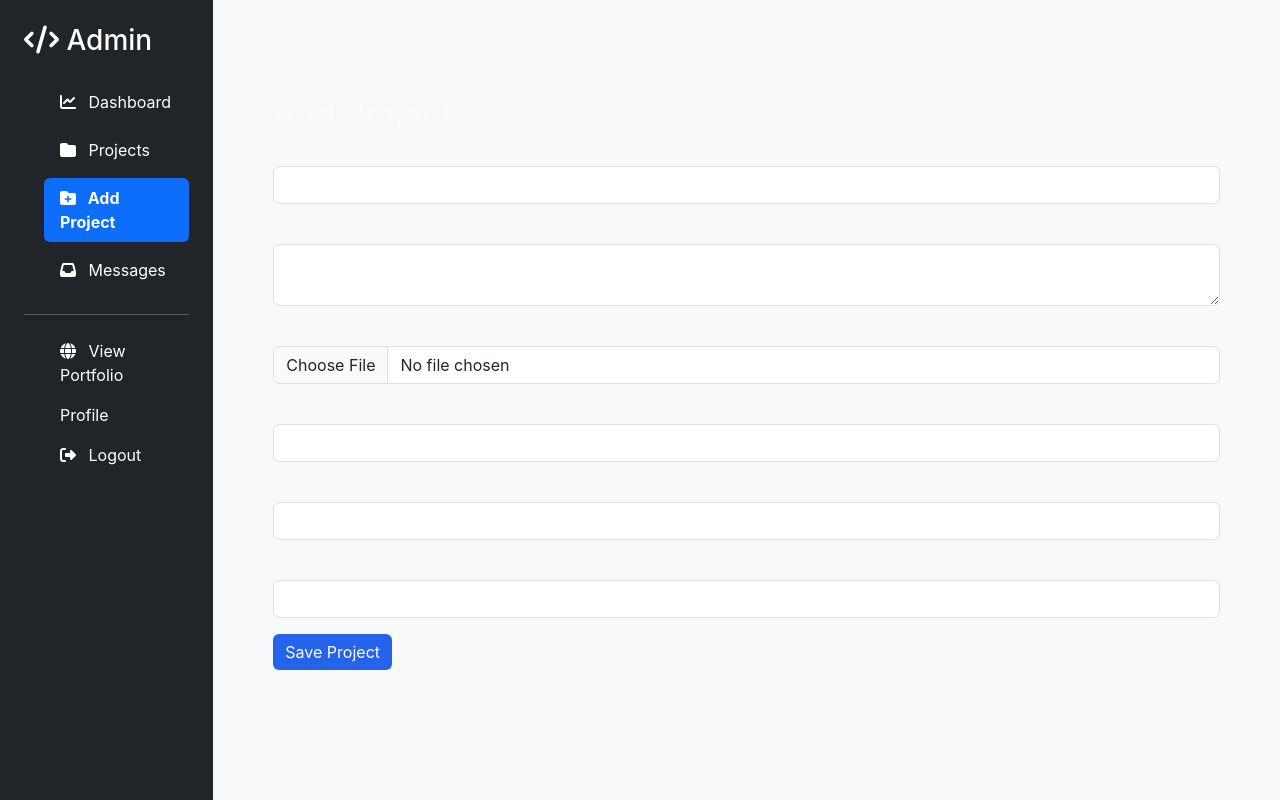
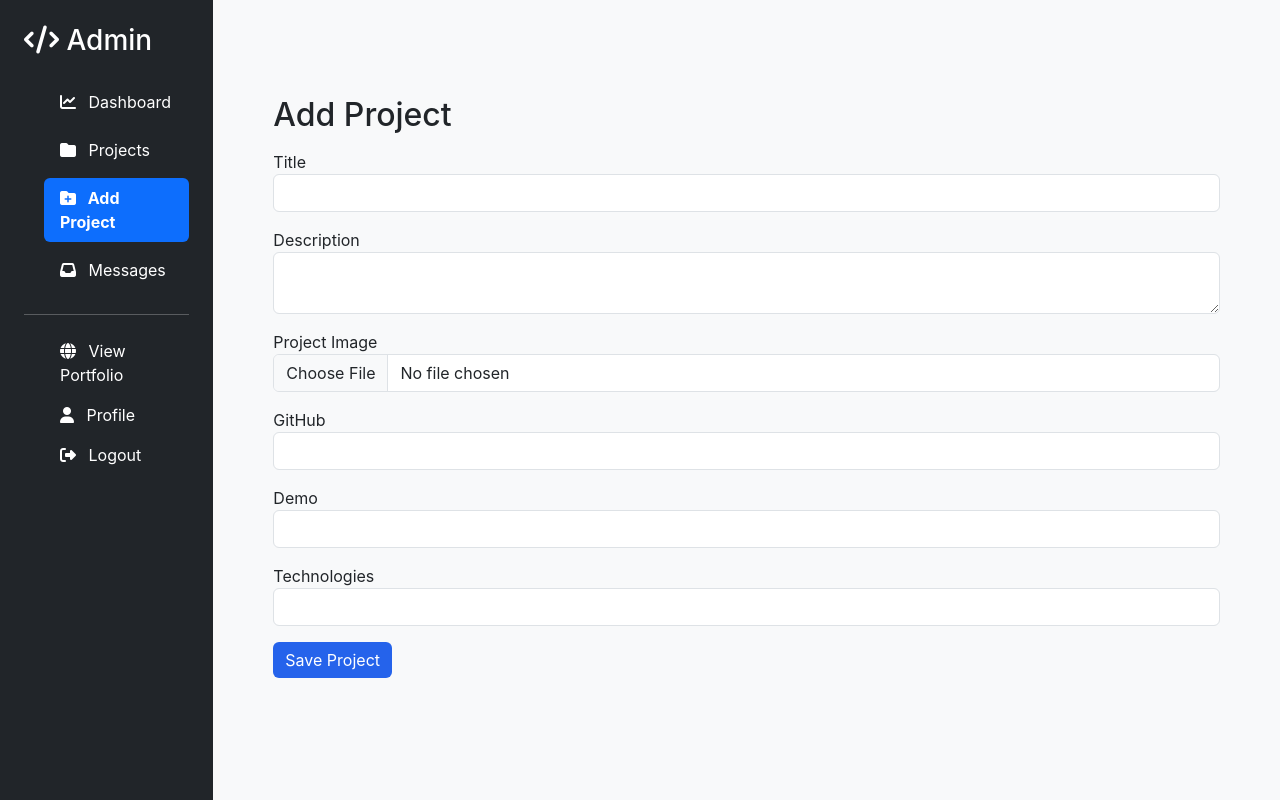
Before and after one commit to jeffreyjeremiah1/portfolio-v2, a Flask app: page /admin/add in a window 1280 px wide. Run offline with Flask 3, Linux system fonts and the light colour scheme; the visitor is signed in with stand-in values (Sample User, id 1); data that the repository does not hold is empty; some libraries are stand-ins or nearby versions.

Commit message:
feat(settings): add settings model and improve admin dashboard UI
- Completed last login tracking for admin users
- Added Settings model for global site configuration
- Generated database migration for settings table
- Improved dashboard typography and styling
- Updated admin navigation icons with valid Font Awesome icons
- Prepared foundation for the Site Settings CMS

```diff
--- a/templates/admin/add_project.html
+++ b/templates/admin/add_project.html
@@ -4,38 +4,38 @@
 
 <div class="container py-5">
 
-    <h2>Add Project</h2>
+    <h2 class="mb-3 text-body">Add Project</h2>
 
     <form method="POST" enctype="multipart/form-data">
 
         {{ form.hidden_tag() }}
 
-        <div class="mb-3">
+        <div class="mb-3 text-body">
             {{ form.title.label }}
             {{ form.title(class="form-control") }}
         </div>
 
-        <div class="mb-3">
+        <div class="mb-3 text-body">
             {{ form.description.label }}
             {{ form.description(class="form-control") }}
         </div>
 
-        <div class="mb-3">
+        <div class="mb-3 text-body">
             {{ form.image.label }}
             {{ form.image(class="form-control") }}
         </div>
 
-        <div class="mb-3">
+        <div class="mb-3 text-body">
             {{ form.github.label }}
             {{ form.github(class="form-control") }}
         </div>
 
-        <div class="mb-3">
+        <div class="mb-3 text-body">
             {{ form.demo.label }}
             {{ form.demo(class="form-control") }}
         </div>
 
-        <div class="mb-3">
+        <div class="mb-3 text-body">
             {{ form.technologies.label }}
             {{ form.technologies(class="form-control") }}
         </div>
--- a/templates/admin/admin_base.html
+++ b/templates/admin/admin_base.html
@@ -109,7 +109,7 @@
                 <a class="nav-link text-white"
                     href="{{ url_for('admin.profile') }}">
 
-                    <i class="bi bi-person-circle"></i>
+                    <i class="fa-solid fa-user me-2"></i>
                     Profile
 
                 </a>
--- a/templates/admin/dashboard.html
+++ b/templates/admin/dashboard.html
@@ -8,11 +8,11 @@
 
     <div class="mb-5">
 
-        <h1 class="fw-bold">
+        <h1 class="fw-bold text-body">
             Dashboard
         </h1>
 
-        <p class=" fs-5">
+        <p class=" fs-5 text-body">
 
             Welcome back,
 
--- a/templates/admin/messages.html
+++ b/templates/admin/messages.html
@@ -4,7 +4,7 @@
 
 <div class="container py-5">
 
-    <h2 class="mb-4">
+    <h2 class="mb-4 text-body">
         Inbox
     </h2>
 
--- a/templates/admin/projects.html
+++ b/templates/admin/projects.html
@@ -8,7 +8,7 @@
 
     <div class="d-flex justify-content-between align-items-center mb-4">
 
-        <h2>
+        <h2 class=" text-body">
             Projects
         </h2>
 
```
Also changed, not shown: instance/portfolio.db.
